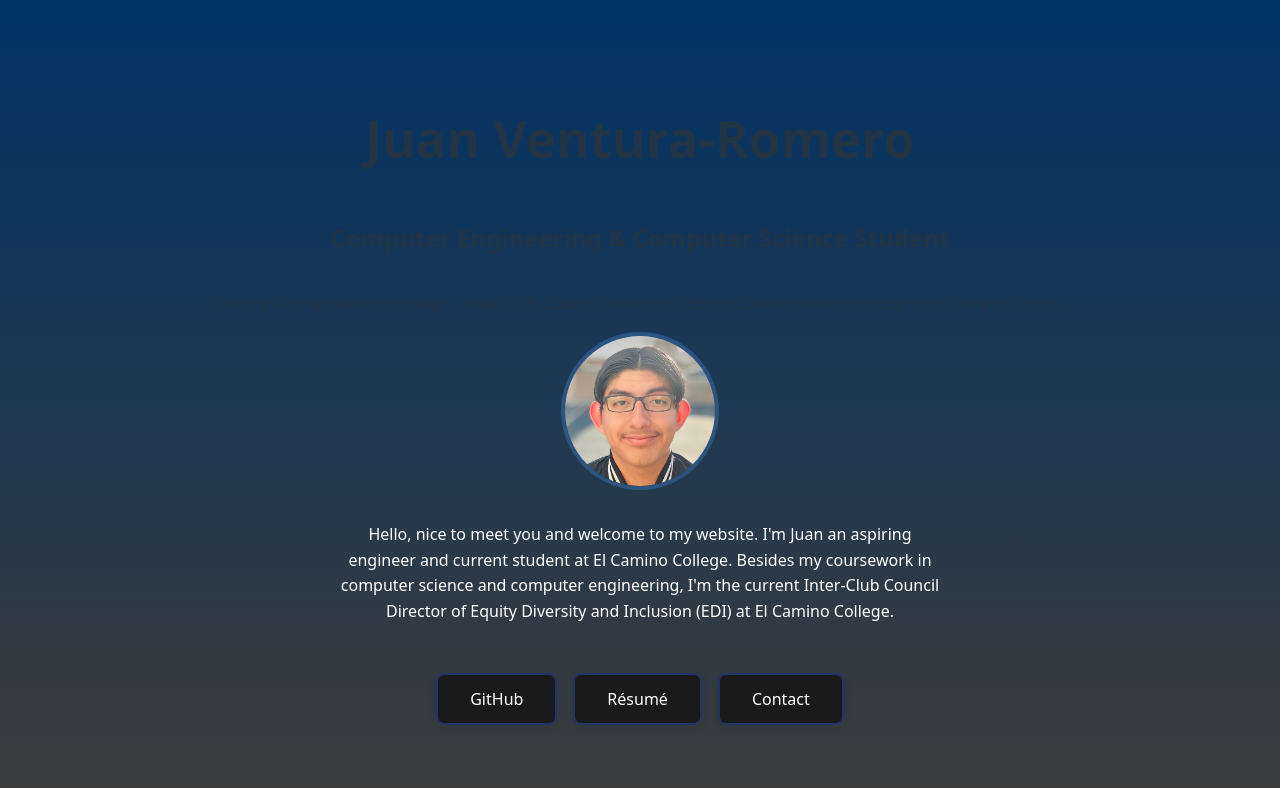
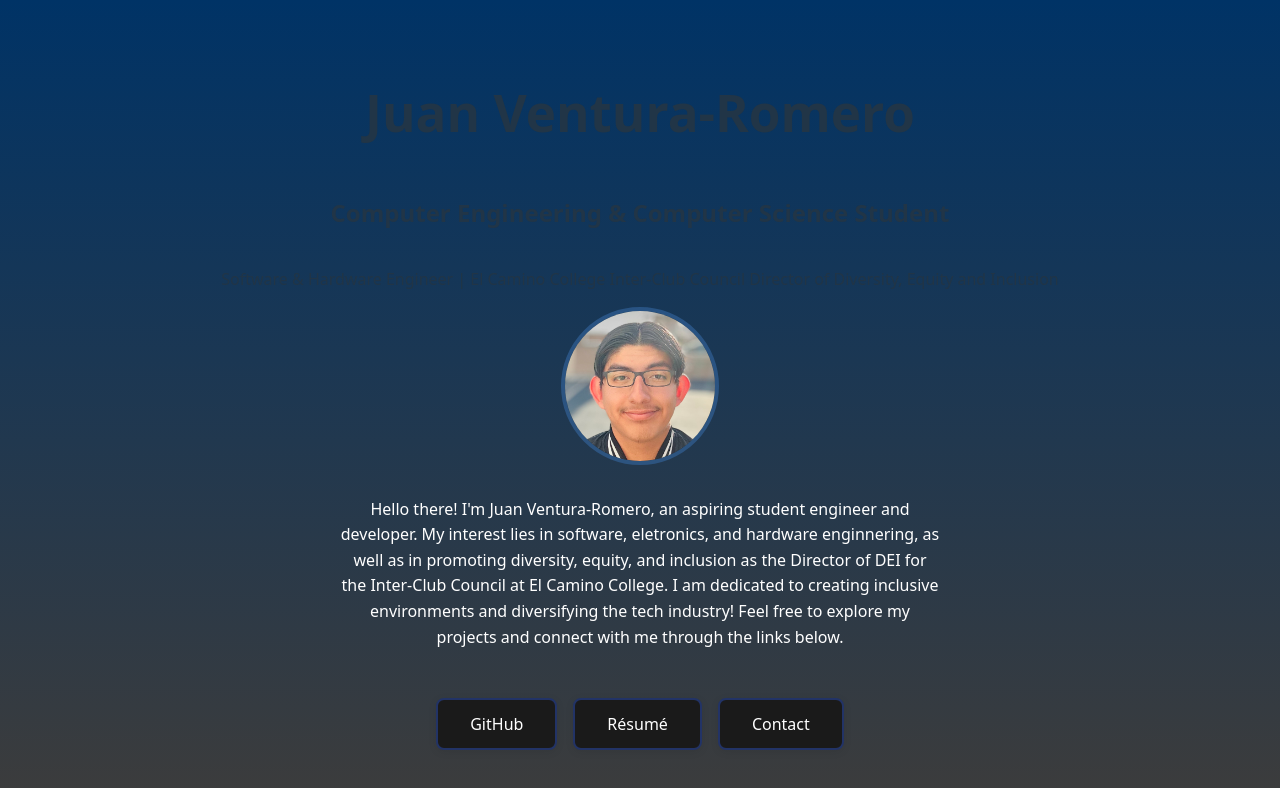
Before and after one commit to Juan-V-Tech/juanv.tech, a React (Vite) app: page / in a window 1280 px wide. Shown: the top 788 px of the page. Built offline with nearby package versions, Linux system fonts and the light colour scheme.

Commit message:
About me edits. minor changes.

```diff
--- a/src/App.jsx
+++ b/src/App.jsx
@@ -9,7 +9,7 @@ function App() {
       <h1>Juan Ventura-Romero</h1>
       <h2>Computer Engineering & Computer Science Student</h2>
       <p className="subtitle">
-        Software & Hardware Engineer | Inter-Club Council Director of Equity Diversity and Inclusion @ El Camino College
+        Software & Hardware Engineer | El Camino College Inter-Club Council Director of Diversity, Equity and Inclusion
       </p>
 
       {/* ——— About Me Section ——— */}
@@ -20,8 +20,9 @@ function App() {
           className="profile-photo"
         />
         <p>
-          Hello, nice to meet you and welcome to my website. I'm Juan an aspiring engineer and current student at El Camino College.
-          Besides my coursework in computer science and computer engineering, I'm the current Inter-Club Council Director of Equity Diversity and Inclusion (EDI) at El Camino College.
+          Hello there! I'm Juan Ventura-Romero, an aspiring student engineer and developer.
+          My interest lies in software, eletronics, and hardware enginnering, as well as in promoting diversity, equity, and inclusion as the Director of DEI for the Inter-Club Council at El Camino College.
+          I am dedicated to creating inclusive environments and diversifying the tech industry! Feel free to explore my projects and connect with me through the links below.
         </p>
       </div>
 
```
